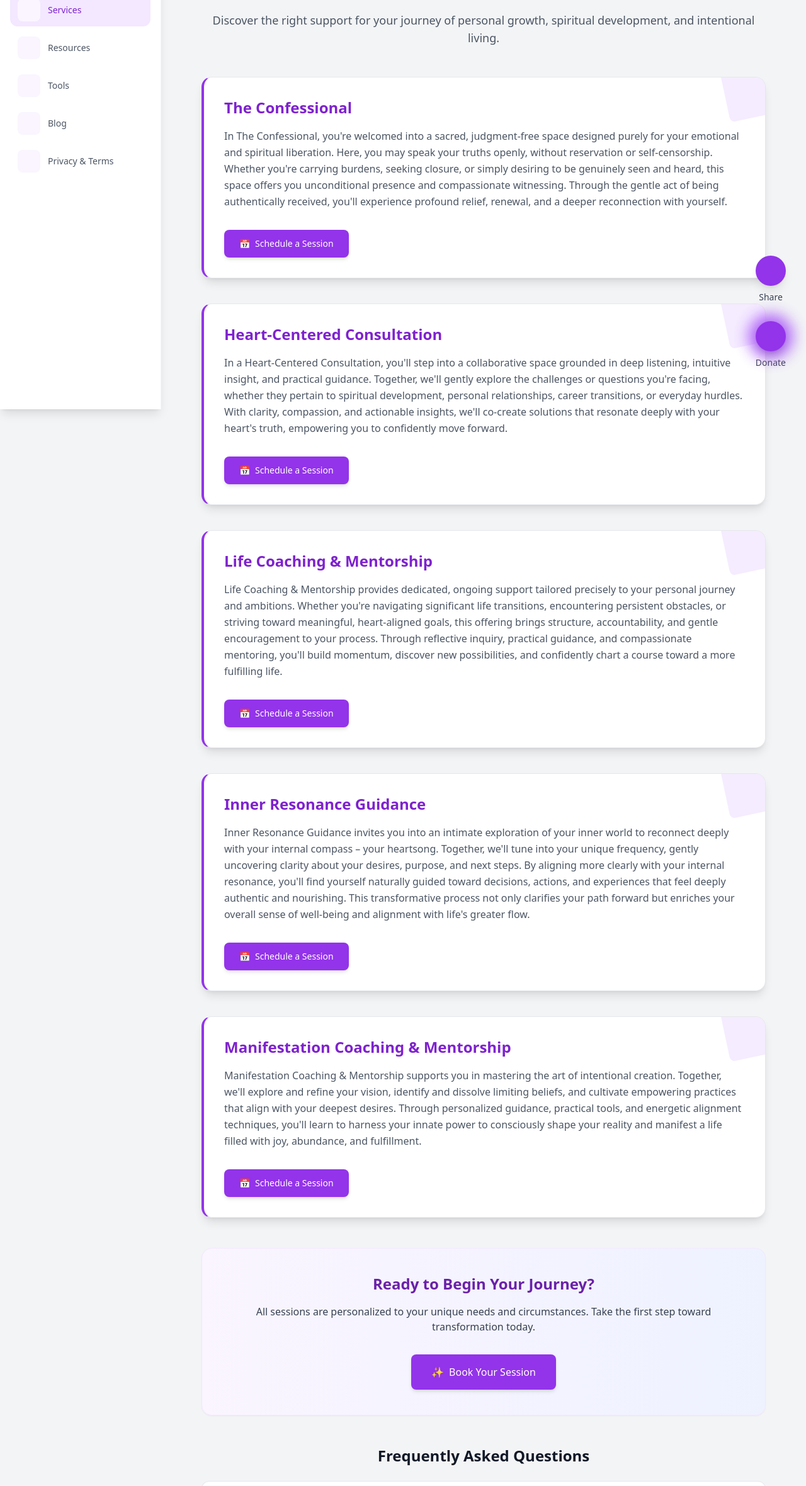
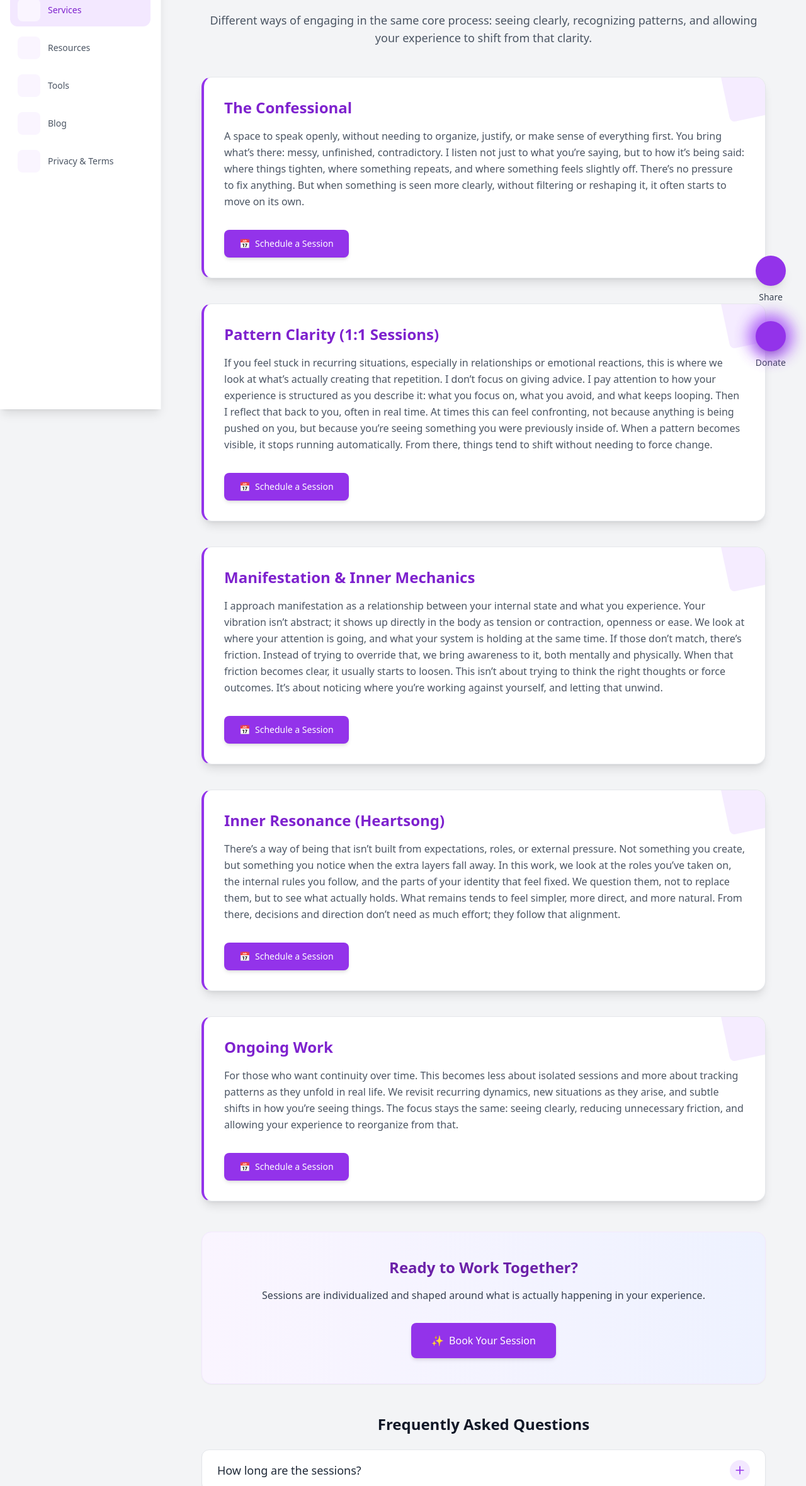
Before and after one commit to silveranstavern-gmail/astro-pondering-silver, an Astro site: page /services in a window 1280 px wide. Shown: the part 150-2510 px from the top of the page at 63% size. Built offline with nearby package versions, Linux system fonts and the light colour scheme; Astro itself is replaced by a stand-in of ours; some icons are missing.

Commit message:
Update to services wording and naming, first pass.

```diff
--- a/src/data/services.ts
+++ b/src/data/services.ts
@@ -14,27 +14,27 @@ export const services: ServiceOffering[] = [
   {
     title: 'The Confessional',
     description:
-      "In The Confessional, you're welcomed into a sacred, judgment-free space designed purely for your emotional and spiritual liberation. Here, you may speak your truths openly, without reservation or self-censorship. Whether you're carrying burdens, seeking closure, or simply desiring to be genuinely seen and heard, this space offers you unconditional presence and compassionate witnessing. Through the gentle act of being authentically received, you'll experience profound relief, renewal, and a deeper reconnection with yourself.",
+      "A space to speak openly, without needing to organize, justify, or make sense of everything first. You bring what’s there: messy, unfinished, contradictory. I listen not just to what you’re saying, but to how it’s being said: where things tighten, where something repeats, and where something feels slightly off. There’s no pressure to fix anything. But when something is seen more clearly, without filtering or reshaping it, it often starts to move on its own.",
   },
   {
-    title: 'Heart-Centered Consultation',
+    title: 'Pattern Clarity (1:1 Sessions)',
     description:
-      "In a Heart-Centered Consultation, you'll step into a collaborative space grounded in deep listening, intuitive insight, and practical guidance. Together, we'll gently explore the challenges or questions you're facing, whether they pertain to spiritual development, personal relationships, career transitions, or everyday hurdles. With clarity, compassion, and actionable insights, we'll co-create solutions that resonate deeply with your heart's truth, empowering you to confidently move forward.",
+      "If you feel stuck in recurring situations, especially in relationships or emotional reactions, this is where we look at what’s actually creating that repetition. I don’t focus on giving advice. I pay attention to how your experience is structured as you describe it: what you focus on, what you avoid, and what keeps looping. Then I reflect that back to you, often in real time. At times this can feel confronting, not because anything is being pushed on you, but because you’re seeing something you were previously inside of. When a pattern becomes visible, it stops running automatically. From there, things tend to shift without needing to force change.",
   },
   {
-    title: 'Life Coaching & Mentorship',
+    title: 'Manifestation & Inner Mechanics',
     description:
-      "Life Coaching & Mentorship provides dedicated, ongoing support tailored precisely to your personal journey and ambitions. Whether you're navigating significant life transitions, encountering persistent obstacles, or striving toward meaningful, heart-aligned goals, this offering brings structure, accountability, and gentle encouragement to your process. Through reflective inquiry, practical guidance, and compassionate mentoring, you'll build momentum, discover new possibilities, and confidently chart a course toward a more fulfilling life.",
+      "I approach manifestation as a relationship between your internal state and what you experience. Your vibration isn’t abstract; it shows up directly in the body as tension or contraction, openness or ease. We look at where your attention is going, and what your system is holding at the same time. If those don’t match, there’s friction. Instead of trying to override that, we bring awareness to it, both mentally and physically. When that friction becomes clear, it usually starts to loosen. This isn’t about trying to think the right thoughts or force outcomes. It’s about noticing where you’re working against yourself, and letting that unwind.",
   },
   {
-    title: 'Inner Resonance Guidance',
+    title: 'Inner Resonance (Heartsong)',
     description:
-      "Inner Resonance Guidance invites you into an intimate exploration of your inner world to reconnect deeply with your internal compass – your heartsong. Together, we'll tune into your unique frequency, gently uncovering clarity about your desires, purpose, and next steps. By aligning more clearly with your internal resonance, you'll find yourself naturally guided toward decisions, actions, and experiences that feel deeply authentic and nourishing. This transformative process not only clarifies your path forward but enriches your overall sense of well-being and alignment with life's greater flow.",
+      "There’s a way of being that isn’t built from expectations, roles, or external pressure. Not something you create, but something you notice when the extra layers fall away. In this work, we look at the roles you’ve taken on, the internal rules you follow, and the parts of your identity that feel fixed. We question them, not to replace them, but to see what actually holds. What remains tends to feel simpler, more direct, and more natural. From there, decisions and direction don’t need as much effort; they follow that alignment.",
   },
   {
-    title: 'Manifestation Coaching & Mentorship',
+    title: 'Ongoing Work',
     description:
-      "Manifestation Coaching & Mentorship supports you in mastering the art of intentional creation. Together, we'll explore and refine your vision, identify and dissolve limiting beliefs, and cultivate empowering practices that align with your deepest desires. Through personalized guidance, practical tools, and energetic alignment techniques, you'll learn to harness your innate power to consciously shape your reality and manifest a life filled with joy, abundance, and fulfillment.",
+      "For those who want continuity over time. This becomes less about isolated sessions and more about tracking patterns as they unfold in real life. We revisit recurring dynamics, new situations as they arise, and subtle shifts in how you’re seeing things. The focus stays the same: seeing clearly, reducing unnecessary friction, and allowing your experience to reorganize from that.",
   },
 ];
 
@@ -42,26 +42,26 @@ export const faqs: ServiceFaq[] = [
   {
     question: 'How long are the sessions?',
     answer:
-      'Sessions typically last 60 minutes, though the exact duration can be discussed and adjusted based on your specific needs and the nature of our work together.',
+      'Sessions typically last 60 minutes, though the exact duration can be adjusted depending on the nature of the work.',
   },
   {
     question: 'How do we meet?',
     answer:
-      'Sessions are conducted virtually via video call, allowing for flexibility and convenience regardless of your location. A private link will be provided upon booking.',
+      'Sessions are held online by video call. Once you book, you’ll receive the link and details.',
   },
   {
     question: 'What should I prepare before our session?',
     answer:
-      "Simply come with an open mind and heart. You may wish to reflect on what you hope to gain from our time together, but there's no formal preparation required. If specific preparation would benefit our work, I'll let you know in advance.",
+      'You do not need to prepare anything formally. It helps to arrive willing to be honest about what is happening for you, even if it feels messy or unclear.',
   },
   {
     question: 'How many sessions will I need?',
     answer:
-      'This varies widely depending on your goals and circumstances. Some find significant value in even a single session, while others benefit from ongoing support. We can discuss what might be most supportive for you during our initial consultation.',
+      'That depends on what you are coming in with. Some people get a lot from a single session. Others prefer ongoing work so we can track patterns over time.',
   },
   {
-    question: 'Is this type of coaching right for me?',
+    question: 'Is this work right for me?',
     answer:
-      "My approach is best suited for those open to self-reflection, personal growth, and spiritual development. If you're uncertain, I welcome you to book an initial consultation where we can explore whether my offerings align with your needs.",
+      'This work tends to be most useful for people who are willing to look at their own patterns honestly. If you are mainly looking for reassurance or someone to take your side, this may not feel like the right fit. If you are open to seeing what is actually happening and working from there, it can be very useful.',
   },
 ];
--- a/src/pages/services.astro
+++ b/src/pages/services.astro
@@ -5,13 +5,13 @@ import { bookingUrl, faqs, services } from '../data/services';
 
 <SiteLayout
   title="Services & Offerings | Pondering Silver"
-  description="Explore personalized coaching, consultations, and mentorship designed to support your spiritual growth and intentional living."
+  description="1:1 sessions for pattern clarity, manifestation, inner resonance, and ongoing reflective work."
 >
   <article class="mx-auto flex max-w-4xl flex-col gap-12">
     <header class="text-center">
       <h1 class="mb-6 text-4xl font-bold text-gray-900">Services &amp; Offerings</h1>
       <p class="text-lg text-gray-600">
-        Discover the right support for your journey of personal growth, spiritual development, and intentional living.
+        Different ways of engaging in the same core process: seeing clearly, recognizing patterns, and allowing your experience to shift from that clarity.
       </p>
     </header>
 
@@ -39,9 +39,9 @@ import { bookingUrl, faqs, services } from '../data/services';
     </section>
 
     <section class="rounded-2xl border border-purple-100 bg-gradient-to-r from-purple-50 to-indigo-50 p-10 text-center shadow-sm">
-      <h2 class="mb-4 text-2xl font-bold text-purple-800">Ready to Begin Your Journey?</h2>
+      <h2 class="mb-4 text-2xl font-bold text-purple-800">Ready to Work Together?</h2>
       <p class="mb-8 text-gray-700">
-        All sessions are personalized to your unique needs and circumstances. Take the first step toward transformation today.
+        Sessions are individualized and shaped around what is actually happening in your experience.
       </p>
       <a
         href={bookingUrl}
```
